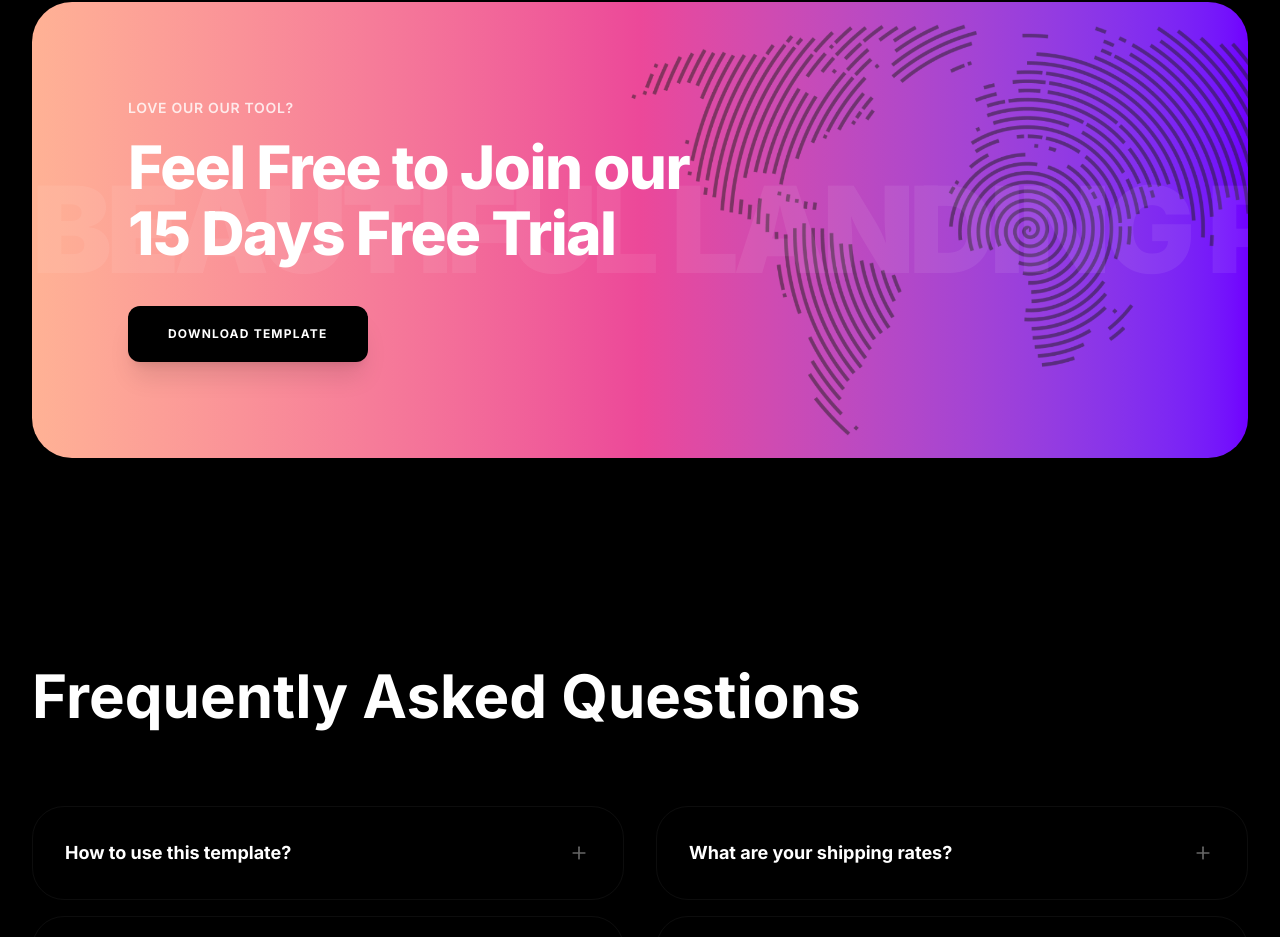
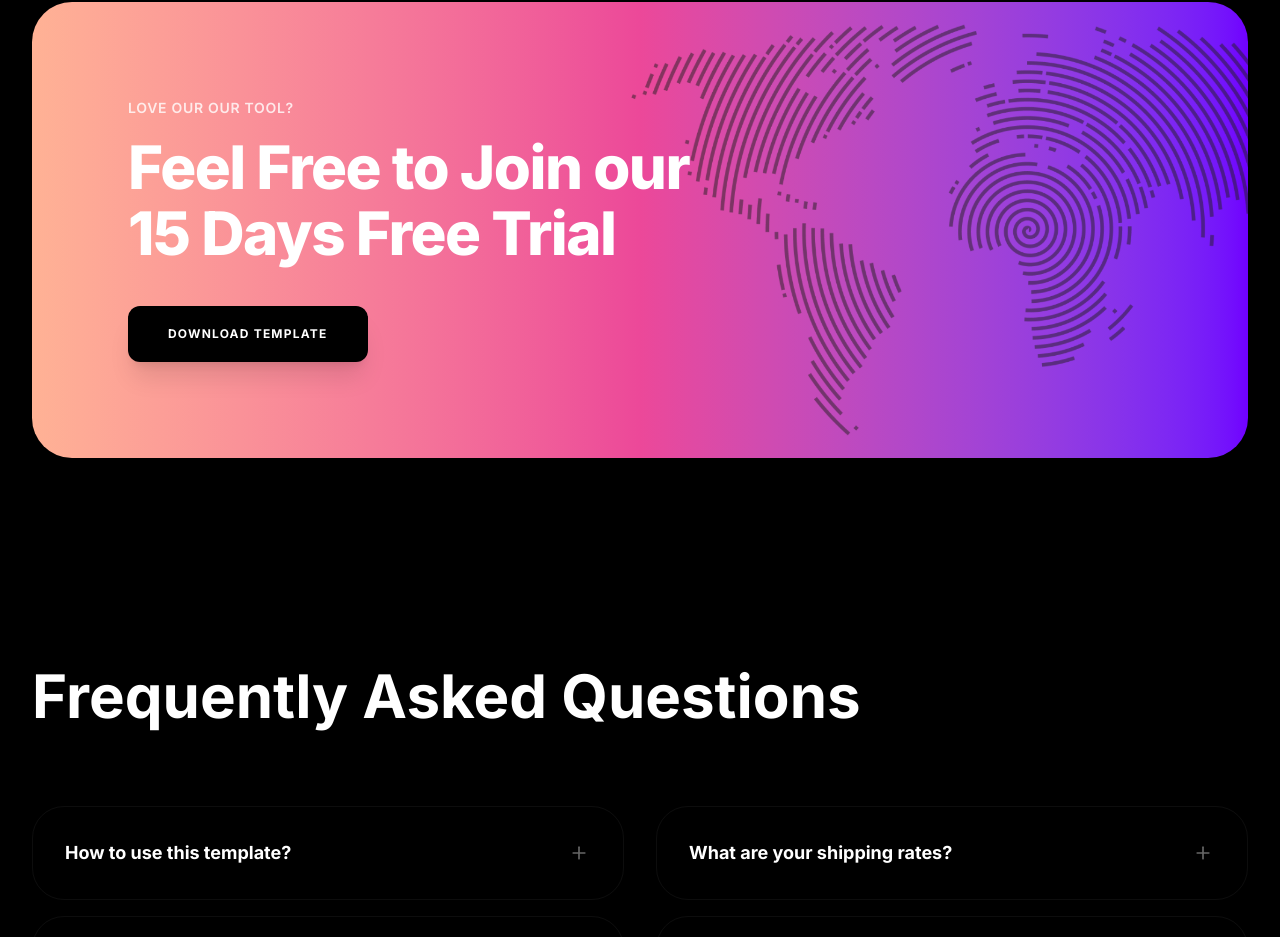
Before and after one commit to swarajladke/SaaS-Landing-Page, a Next.js app: page / in a window 1280 px wide. Shown: the part 6289-7226 px from the top of the page. Built offline with nearby package versions, Linux system fonts and the light colour scheme.

Commit message:
Refine CTA - Removed decorative background text for a cleaner look

```diff
--- a/src/components/landing/CTA.tsx
+++ b/src/components/landing/CTA.tsx
@@ -22,11 +22,6 @@ export function CTA() {
                         />
                     </div>
 
-                    <div className="absolute top-1/2 left-1/2 -translate-x-1/2 -translate-y-1/2 w-full text-center z-0 opacity-[0.07] select-none pointer-events-none whitespace-nowrap">
-                        <span className="text-[120px] font-black text-white uppercase tracking-tighter">
-                            Beautiful Landing Page for You
-                        </span>
-                    </div>
 
                     <div className="relative z-10 max-w-xl">
                         <p className="text-white/80 font-semibold mb-4 uppercase tracking-wider text-sm">Love our Our Tool?</p>
```
